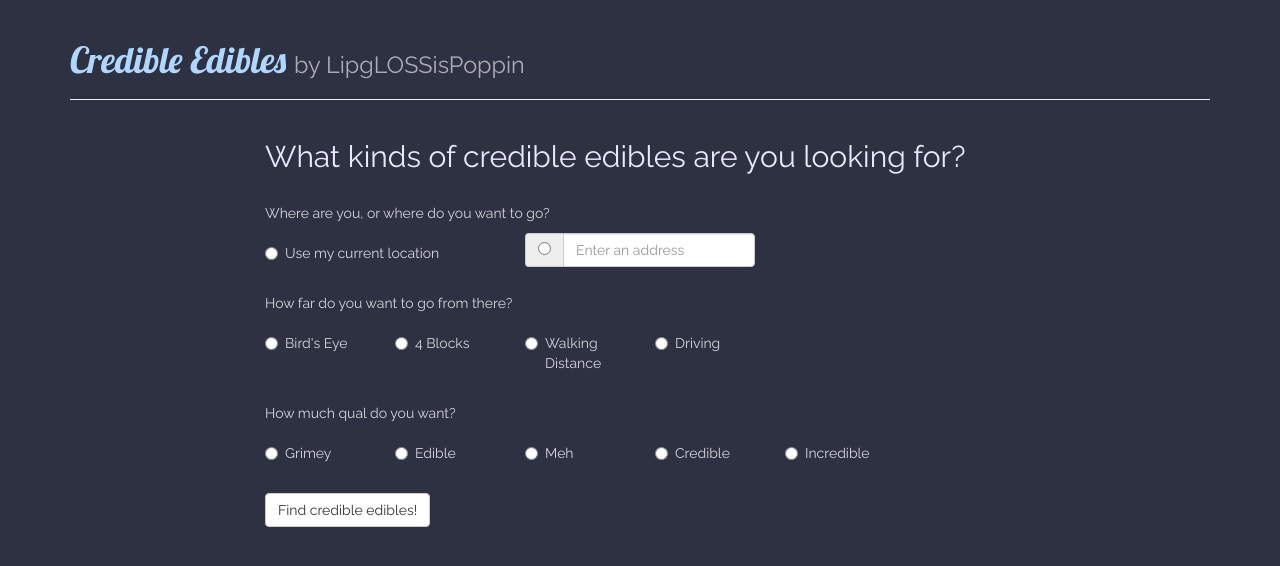
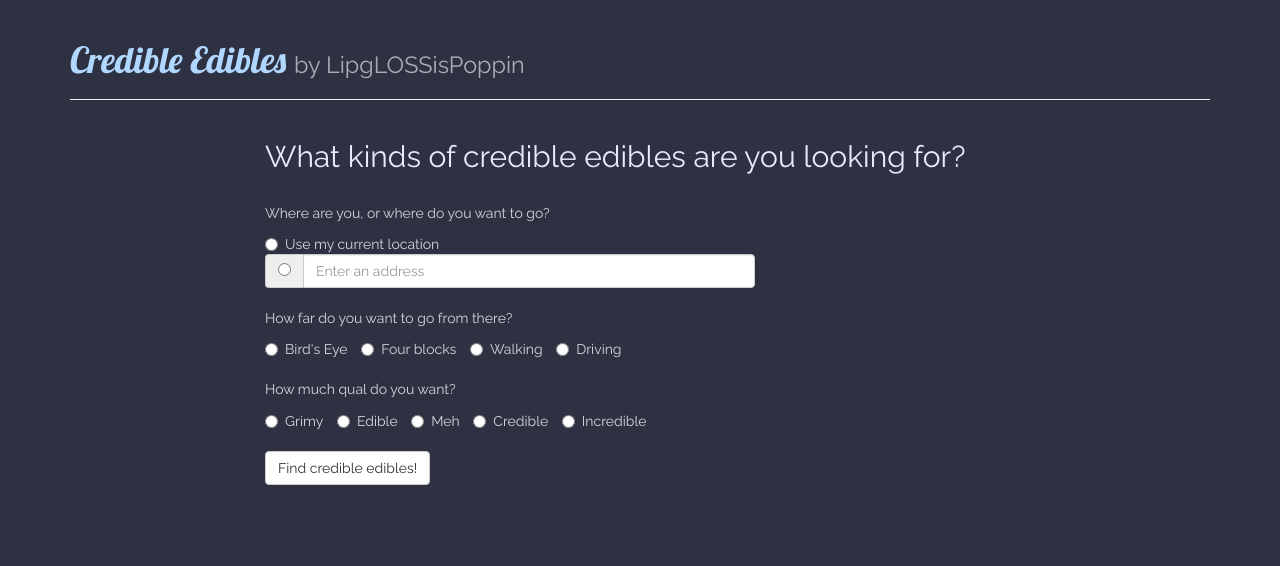
Before and after one commit to st234pa/CredibleEdibles, a Flask app: page / in a window 1280 px wide. Shown: the top 566 px of the page. Run offline with Flask 2, Linux system fonts and the light colour scheme; some libraries are stand-ins or nearby versions.

Commit message:
Fixed radio buttons in homepage.html. getRating(), getAddress(), and getDistance() need to be adjusted.

```diff
--- a/devlog.txt
+++ b/devlog.txt
@@ -86,3 +86,6 @@ Found, fixed typos in style.css!
 
 st234pa -- 2016-12-07 10:13
 Added Lobster and Raleway from fonts.googleapis.com. Centered the form and the results list.
+
+st234pa -- 2016-12-07 11:13
+Fixed radio buttons in homepage.html. getRating(), getAddress(), and getDistance() need to be adjusted.
--- a/templates/homepage.html
+++ b/templates/homepage.html
@@ -5,6 +5,7 @@
   <div class="row">
     <div class="col-lg-8 col-lg-offset-2">
       <h2 id="form_head">What kinds of credible edibles are you looking for?</h2><br>
+
       <form action="/results/" method="POST">
 	<div class="row">
 	  <div class="col-lg-8">
@@ -12,15 +13,13 @@
 	  </div>
 	</div>
 	<div class="row">
-	  <div class="col-lg-4">
-	    <div class="radio">
-	      <label><input type="radio" name="usecurrentloc">Use my current location</label>
-	    </div>
-	  </div>
-	  <div class="col-lg-4">
+	  <div class="col-lg-8">
+	    <label class="radio-inline">
+	      <input type="radio" name="cur_or_addr">Use my current location
+	    </label>
 	    <div class="input-group">
 	      <span class="input-group-addon">
-		<input type="radio" aria-label="..." name="useaddress">
+		<input type="radio" aria-label="..." name="cur_or_addr">
 	      </span>
 	      <input type="text" class="form-control" placeholder="Enter an address" aria-label="..." name="address">
 	    </div><!--input group-->
@@ -28,65 +27,49 @@
 	</div><!--row-->
 	<div class="row">
 	  <div class="col-lg-8">
-	    <br>
-	    <p>How far do you want to go from there?</p>
+	    <br><p>How far do you want to go from there?</p>
 	  </div>
 	</div>
 	<div class="row">
-	  <div class="col-lg-2">
-	    <div class="radio">
-	      <label><input type="radio" name="birdseye">Bird's Eye</label>
-	    </div>
-	  </div>
-	  <div class="col-lg-2">
-	    <div class="radio">
-	      <label><input type="radio" name="fourblocks">4 Blocks</label>
-	    </div>
-	  </div>
-	  <div class="col-lg-2">
-	    <div class="radio">
-	      <label><input type="radio" name="walking">Walking Distance</label>
-	    </div>
-	  </div>
-	  <div class="col-lg-2">
-	    <div class="radio">
-	      <label><input type="radio" name="driving">Driving</label>
-	    </div><!--radio-->
-	  </div><!--col-->
-	</div><!--row-->
-	<div class="row">
 	  <div class="col-lg-8">
-	    <br>
-	    <p>How much qual do you want?</p>
+	    <label class="radio-inline">
+	      <input type="radio" name="dist">Bird's Eye
+	    </label>
+	    <label class="radio-inline">
+	      <input type="radio" name="dist">Four blocks
+	    </label>
+	    <label class="radio-inline">
+	      <input type="radio" name="dist">Walking
+	    </label>
+	    <label class="radio-inline">
+	      <input type="radio" name="dist">Driving
+	    </label>
 	  </div>
 	</div>
 	<div class="row">
-	  <div class="col-lg-2">
-	    <div class="radio">
-	      <label><input type="radio" name="onestar">Grimey</label>
-	    </div>
+	  <div class="col-lg-8">
+	    <br><p>How much qual do you want?</p>
 	  </div>
-	  <div class="col-lg-2">
-	    <div class="radio">
-	      <label><input type="radio" name="twostar">Edible</label>
-	    </div>
+	</div>
+	<div class="row">
+	  <div class="col-lg-8">
+	    <label class="radio-inline">
+	      <input type="radio" name="qual">Grimy
+	    </label>
+	    <label class="radio-inline">
+	      <input type="radio" name="qual">Edible
+	    </label>
+	    <label class="radio-inline">
+	      <input type="radio" name="qual">Meh
+	    </label>
+	    <label class="radio-inline">
+	      <input type="radio" name="qual">Credible
+	    </label>
+	    <label class="radio-inline">
+	      <input type="radio" name="qual">Incredible
+	    </label>
 	  </div>
-	  <div class="col-lg-2">
-	    <div class="radio">
-	      <label><input type="radio" name="threestar">Meh</label>
-	    </div>
-	  </div>
-	  <div class="col-lg-2">
-	    <div class="radio">
-	      <label><input type="radio" name="fourstar">Credible</label>
-	    </div>
-	  </div>
-	  <div class="col-lg-2">
-	    <div class="radio">
-	      <label><input type="radio" name="fivestar">Incredible</label>
-	    </div><!--radio-->
-	  </div><!--col2-->
-	</div><!--row-->
+	</div>
 	<div class="row">
 	  <div class="col-lg-8">
 	    <br>
@@ -94,8 +77,8 @@
 	  </div>
 	</div>
       </form>
-    </div><!--col8-->
-  </div><!--row-->
-</div><!--container-->
+    </div>
+  </div>
+</div>
 
 {% endblock %}
```
